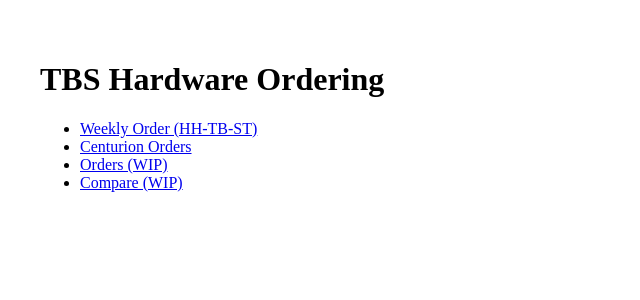
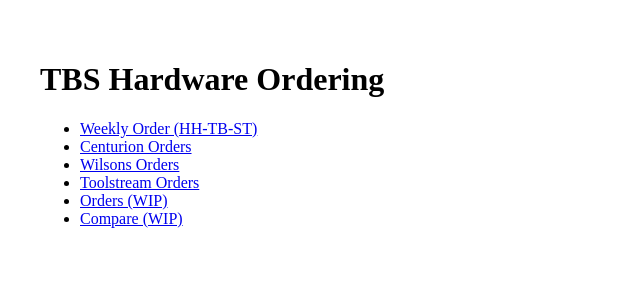
Before and after one commit to timothybs/price-check-frontend, a Next.js app: page / in a window 1280 px wide. Shown: the top 300 px of the page, without its empty margins (0-640 px from the left). Built offline with nearby package versions, Linux system fonts and the light colour scheme.

Commit message:
Update Index

```diff
--- a/pages/index.js
+++ b/pages/index.js
@@ -9,6 +9,8 @@ export default function Home() {
       <ul>
         <li><a href="/matches">Weekly Order (HH-TB-ST)</a></li>
         <li><a href="/centurion-orders">Centurion Orders</a></li>
+        <li><a href="/wilsons-orders">Wilsons Orders</a></li>
+        <li><a href="/toolstream-orders">Toolstream Orders</a></li>
         <li><a href="/orders">Orders (WIP)</a></li>
         <li><a href="/compare">Compare (WIP)</a></li>
       </ul>
```
